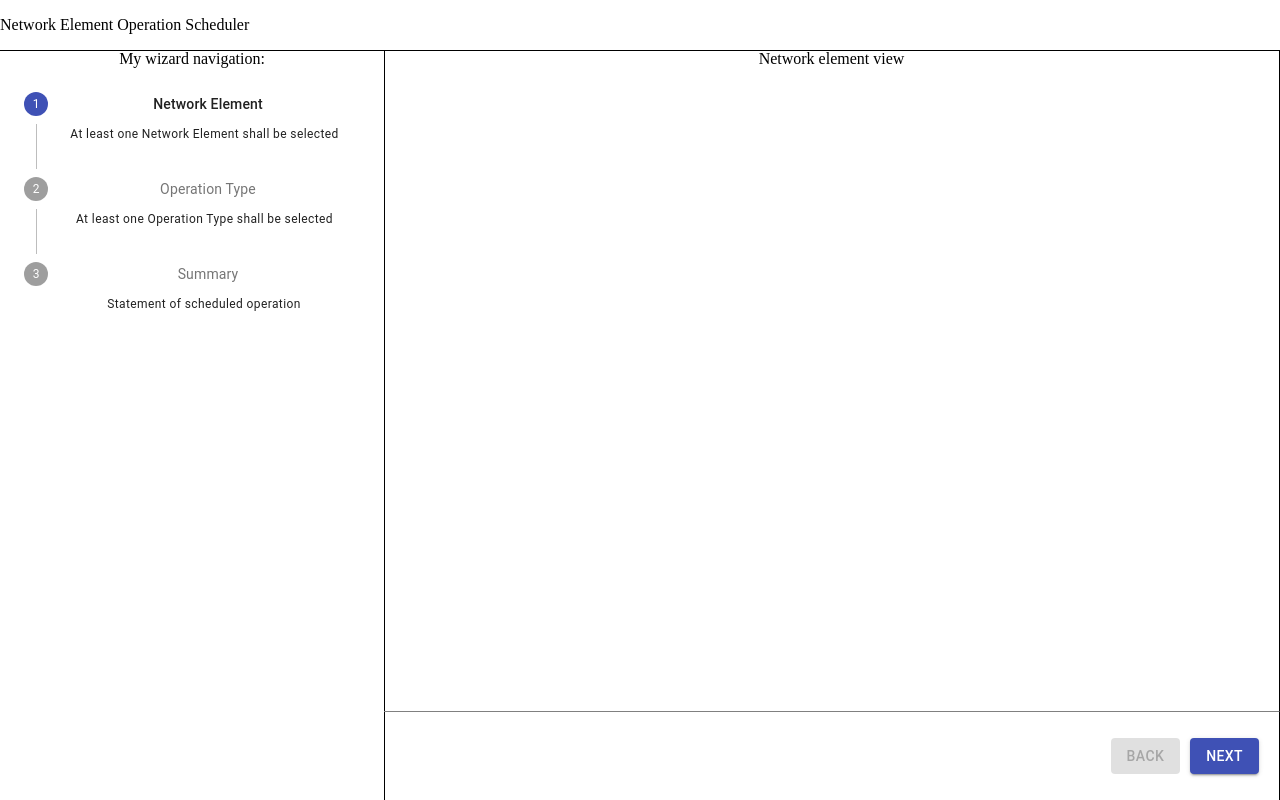
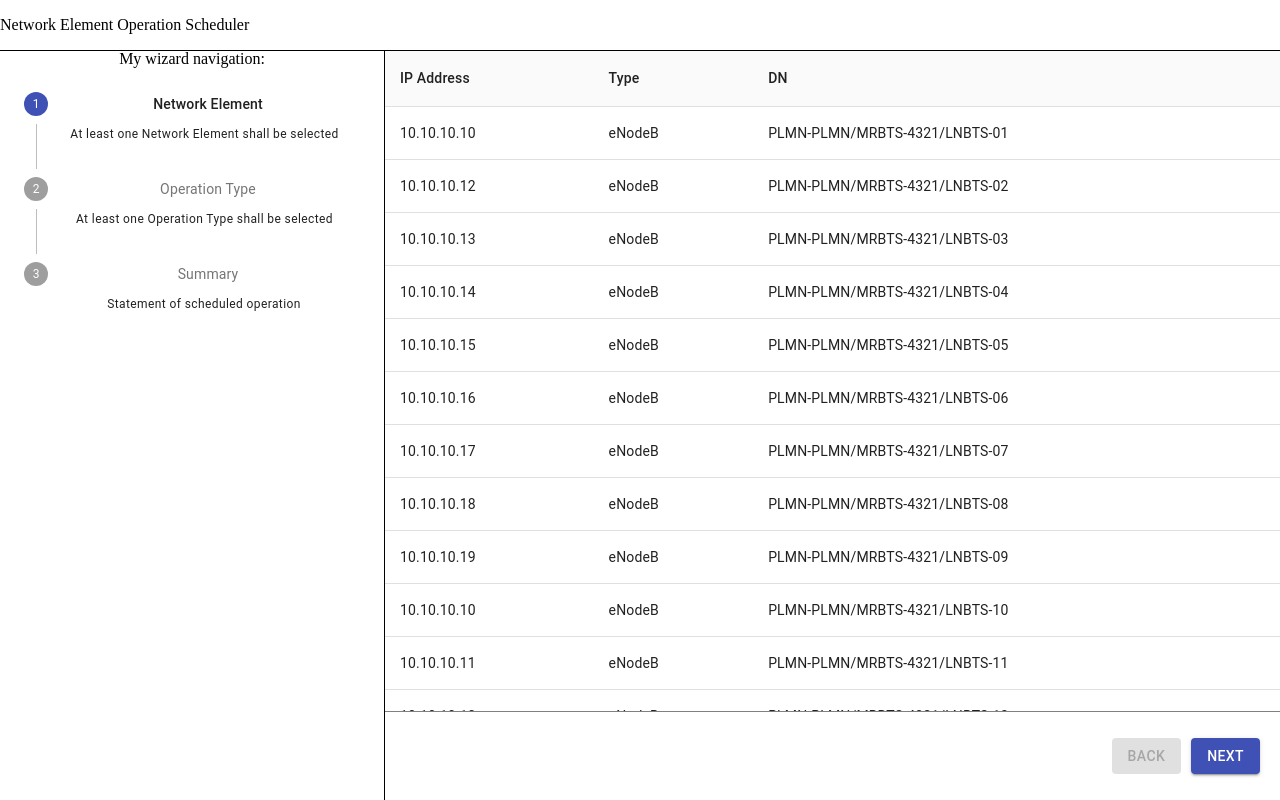
Before and after one commit to radekfurman/ne-operation-scheduler, a React (Create React App) app: page / in a window 1280 px wide. Built offline with nearby package versions, Linux system fonts and the light colour scheme.

Commit message:
Added network elements table with test data

```diff
--- a/src/components/Layout/Layout.css
+++ b/src/components/Layout/Layout.css
@@ -11,6 +11,7 @@
 }
 
 .Layout > :nth-child(1) {
+    z-index: 200;
     border-bottom: 1px solid black;
     grid-area: header;
 }
@@ -18,6 +19,7 @@
 .Layout > :nth-child(2) {
     border-right: 1px solid black;
     grid-area: left-side;
+    z-index: 100;
 }
 .Layout > :nth-child(3) {
     grid-area: right-side;
--- a/src/components/Layout/WizardView/WizardView.css
+++ b/src/components/Layout/WizardView/WizardView.css
@@ -4,12 +4,10 @@
 }
 
 .WizardView > :nth-child(1) {
-    border-right: 1px solid black;
     height: 100%;
 }
 
 .WizardView > :nth-child(2) {
-    border-right: 1px solid black;
     height: 100px;
 }
 
--- a/src/components/Views/NetworkElement/NetworkElement.tsx
+++ b/src/components/Views/NetworkElement/NetworkElement.tsx
@@ -1,5 +1,44 @@
+import {
+    makeStyles,
+    Table,
+    TableBody,
+    TableCell,
+    TableContainer,
+    TableHead,
+    TableRow
+} from '@material-ui/core';
 import React from 'react';
+import { networksElementTestData } from './networkElementsData';
+
+const useStyles = makeStyles({
+    root: {}
+
+  });
 
 export const NetworkElement: React.FunctionComponent<{}> = () => {
-    return <div>Network element view</div>;
+    const classes = useStyles();
+    return (
+        <TableContainer>
+            <Table className={classes.root} aria-label='simple table' stickyHeader={true}>
+                <TableHead>
+                    <TableRow>
+                        <TableCell align='left'>IP Address</TableCell>
+                        <TableCell align='left'>Type</TableCell>
+                        <TableCell align='left'>DN</TableCell>
+                    </TableRow>
+                </TableHead>
+                <TableBody>
+                    {networksElementTestData.map((networkElement) => (
+                        <TableRow key={networkElement.id}>
+                            <TableCell component='th' scope='row'>
+                                {networkElement.ipAddress}
+                            </TableCell>
+                            <TableCell align='left'>{networkElement.type}</TableCell>
+                            <TableCell align='left'>{networkElement.distName}</TableCell>
+                        </TableRow>
+                    ))}
+                </TableBody>
+            </Table>
+        </TableContainer>
+    );
 };
--- /dev/null
+++ b/src/components/Views/NetworkElement/networkElementsData.ts
@@ -0,0 +1,207 @@
+export interface NetworkElement {
+    id: number;
+    ipAddress: string;
+    type: string;
+    distName: string;
+}
+
+export const networksElementTestData: NetworkElement[] = [
+    {
+        id: 1,
+        ipAddress: '10.10.10.10',
+        type: 'eNodeB',
+        distName: 'PLMN-PLMN/MRBTS-4321/LNBTS-01',
+    },
+    {
+        id: 2,
+        ipAddress: '10.10.10.12',
+        type: 'eNodeB',
+        distName: 'PLMN-PLMN/MRBTS-4321/LNBTS-02',
+    },
+    {
+        id: 3,
+        ipAddress: '10.10.10.13',
+        type: 'eNodeB',
+        distName: 'PLMN-PLMN/MRBTS-4321/LNBTS-03',
+    },
+    {
+        id: 4,
+        ipAddress: '10.10.10.14',
+        type: 'eNodeB',
+        distName: 'PLMN-PLMN/MRBTS-4321/LNBTS-04',
+    },
+    {
+        id: 5,
+        ipAddress: '10.10.10.15',
+        type: 'eNodeB',
+        distName: 'PLMN-PLMN/MRBTS-4321/LNBTS-05',
+    },
+    {
+        id: 6,
+        ipAddress: '10.10.10.16',
+        type: 'eNodeB',
+        distName: 'PLMN-PLMN/MRBTS-4321/LNBTS-06',
+    },
+    {
+        id: 7,
+        ipAddress: '10.10.10.17',
+        type: 'eNodeB',
+        distName: 'PLMN-PLMN/MRBTS-4321/LNBTS-07',
+    },
+    {
+        id: 8,
+        ipAddress: '10.10.10.18',
+        type: 'eNodeB',
+        distName: 'PLMN-PLMN/MRBTS-4321/LNBTS-08',
+    },
+    {
+        id: 9,
+        ipAddress: '10.10.10.19',
+        type: 'eNodeB',
+        distName: 'PLMN-PLMN/MRBTS-4321/LNBTS-09',
+    },
+    {
+        id: 10,
+        ipAddress: '10.10.10.10',
+        type: 'eNodeB',
+        distName: 'PLMN-PLMN/MRBTS-4321/LNBTS-10',
+    },
+    {
+        id: 11,
+        ipAddress: '10.10.10.11',
+        type: 'eNodeB',
+        distName: 'PLMN-PLMN/MRBTS-4321/LNBTS-11',
+    },
+    {
+        id: 12,
+        ipAddress: '10.10.10.12',
+        type: 'eNodeB',
+        distName: 'PLMN-PLMN/MRBTS-4321/LNBTS-12',
+    },
+    {
+        id: 13,
+        ipAddress: '10.10.10.13',
+        type: 'eNodeB',
+        distName: 'PLMN-PLMN/MRBTS-4321/LNBTS-13',
+    },
+    {
+        id: 14,
+        ipAddress: '10.10.10.14',
+        type: 'eNodeB',
+        distName: 'PLMN-PLMN/MRBTS-4321/LNBTS-14',
+    },
+    {
+        id: 15,
+        ipAddress: '10.10.10.15',
+        type: 'eNodeB',
+        distName: 'PLMN-PLMN/MRBTS-4321/LNBTS-15',
+    },
+    {
+        id: 16,
+        ipAddress: '10.10.10.16',
+        type: 'eNodeB',
+        distName: 'PLMN-PLMN/MRBTS-4321/LNBTS-16',
+    },
+    {
+        id: 17,
+        ipAddress: '10.10.10.17',
+        type: 'eNodeB',
+        distName: 'PLMN-PLMN/MRBTS-4321/LNBTS-17',
+    },
+    {
+        id: 18,
+        ipAddress: '10.10.10.18',
+        type: 'eNodeB',
+        distName: 'PLMN-PLMN/MRBTS-4321/LNBTS-18',
+    },
+    {
+        id: 19,
+        ipAddress: '10.10.10.19',
+        type: 'eNodeB',
+        distName: 'PLMN-PLMN/MRBTS-4321/LNBTS-19',
+    },
+    {
+        id: 20,
+        ipAddress: '10.10.10.20',
+        type: 'eNodeB',
+        distName: 'PLMN-PLMN/MRBTS-4321/LNBTS-20',
+    },
+    {
+        id: 21,
+        ipAddress: '10.10.10.21',
+        type: 'eNodeB',
+        distName: 'PLMN-PLMN/MRBTS-4321/LNBTS-21',
+    },
+    {
+        id: 22,
+        ipAddress: '10.10.10.22',
+        type: 'eNodeB',
+        distName: 'PLMN-PLMN/MRBTS-4321/LNBTS-22',
+    },
+    {
+        id: 23,
+        ipAddress: '10.10.10.23',
+        type: 'eNodeB',
+        distName: 'PLMN-PLMN/MRBTS-4321/LNBTS-23',
+    },
+    {
+        id: 24,
+        ipAddress: '10.10.10.24',
+        type: 'eNodeB',
+        distName: 'PLMN-PLMN/MRBTS-4321/LNBTS-24',
+    },
+    {
+        id: 25,
+        ipAddress: '10.10.10.25',
+        type: 'eNodeB',
+        distName: 'PLMN-PLMN/MRBTS-4321/LNBTS-25',
+    },
+    {
+        id: 26,
+        ipAddress: '10.10.10.26',
+        type: 'eNodeB',
+        distName: 'PLMN-PLMN/MRBTS-4321/LNBTS-26',
+    },
+    {
+        id: 27,
+        ipAddress: '10.10.10.27',
+        type: 'eNodeB',
+        distName: 'PLMN-PLMN/MRBTS-4321/LNBTS-27',
+    },
+    {
+        id: 28,
+        ipAddress: '10.10.10.28',
+        type: 'eNodeB',
+        distName: 'PLMN-PLMN/MRBTS-4321/LNBTS-28',
+    },
+    {
+        id: 29,
+        ipAddress: '10.10.10.29',
+        type: 'eNodeB',
+        distName: 'PLMN-PLMN/MRBTS-4321/LNBTS-29',
+    },
+    {
+        id: 30,
+        ipAddress: '10.10.10.30',
+        type: 'eNodeB',
+        distName: 'PLMN-PLMN/MRBTS-4321/LNBTS-30',
+    },
+    {
+        id: 31,
+        ipAddress: '10.10.10.34',
+        type: 'eNodeB',
+        distName: 'PLMN-PLMN/MRBTS-4321/LNBTS-34',
+    },
+    {
+        id: 32,
+        ipAddress: '10.10.10.35',
+        type: 'eNodeB',
+        distName: 'PLMN-PLMN/MRBTS-4321/LNBTS-35',
+    },
+    {
+        id: 33,
+        ipAddress: '10.10.10.36',
+        type: 'eNodeB',
+        distName: 'PLMN-PLMN/MRBTS-4321/LNBTS-36',
+    },
+];
```
